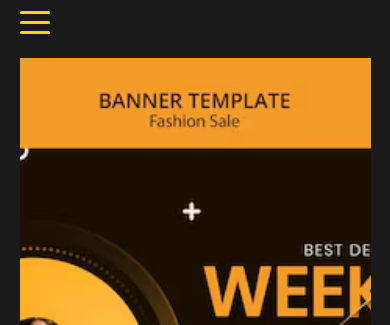
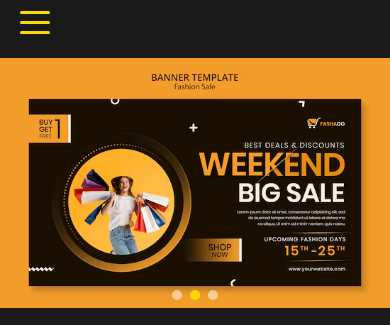
Before and after one commit to RidwanJuanda/website-erfolgs, a plain HTML site: page index.html in a window 390 px wide. Shown: the part 90-415 px from the top of the page. Drawn offline with Linux system fonts and the light colour scheme.

Commit message:
add function for banner in mobile version

```diff
--- a/style.css
+++ b/style.css
@@ -260,7 +260,7 @@ body {
 
 .machine-label {
     color: #ffffff;
-    font-size: 18px;
+                    font-size: 18px;
     font-weight: bold;
     text-align: center;
     margin-bottom: 20px;
@@ -698,6 +698,29 @@ body {
         grid-column: span 1;
     }
 
+    /* Hero Slider Mobile */
+    .hero-slider {
+        width: 100%;
+        margin: 0;
+    }
+
+    .slider-container {
+        height: 300px;
+    }
+
+    .slide {
+        height: 300px;
+    }
+
+    .hero-banner {
+        height: 300px;
+        object-fit: cover;
+    }
+
+    .slider-dots {
+        bottom: 10px;
+    }
+
     /* Mobile Menu Styles */
     .mobile-menu-toggle {
         display: flex;
@@ -888,6 +911,29 @@ body {
 @media (max-width: 480px) {
     .portfolio-grid {
         grid-template-columns: 1fr;
+    }
+
+    /* Hero Slider Small Mobile */
+    .slider-container {
+        height: 250px;
+    }
+
+    .slide {
+        height: 250px;
+    }
+
+    .hero-banner {
+        height: 250px;
+    }
+
+    .slider-dots {
+        bottom: 8px;
+        gap: 8px;
+    }
+
+    .dot {
+        width: 10px;
+        height: 10px;
     }
 }
 
@@ -1188,4 +1234,4 @@ body {
 
 .modal-image:active {
     cursor: grabbing;
-}
+                }
```
Also changed, not shown: 2 other files.
